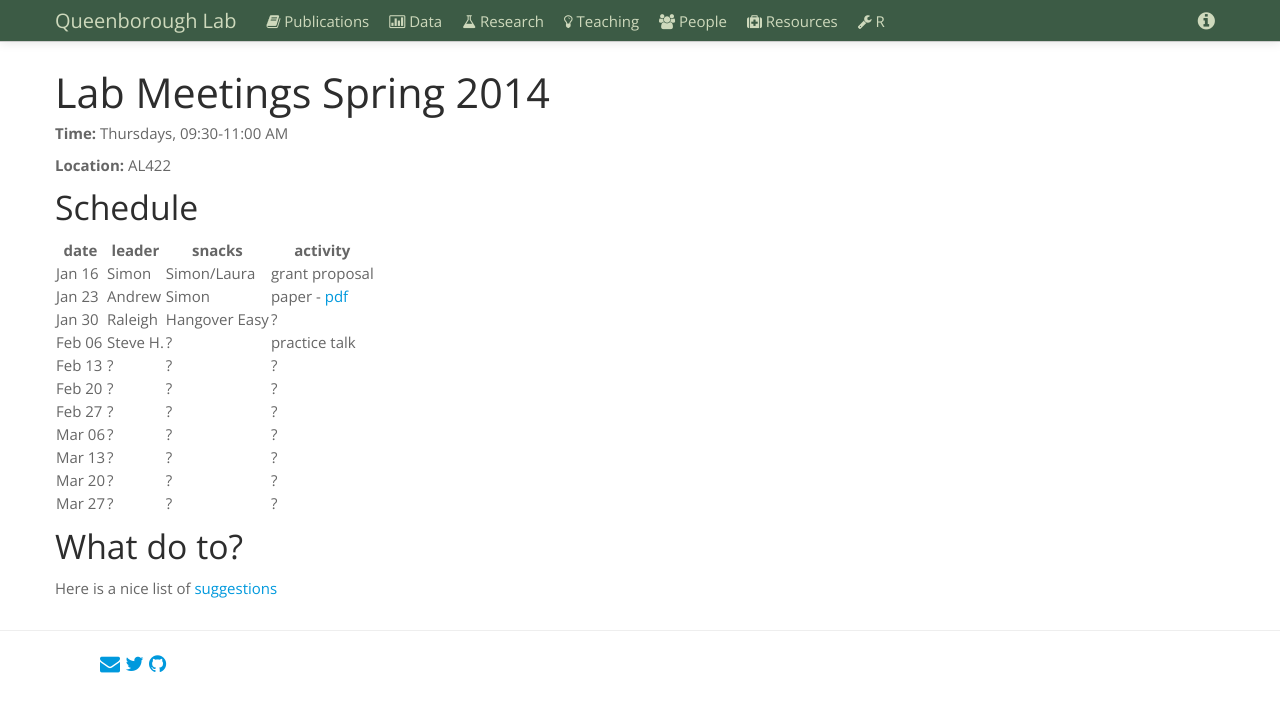
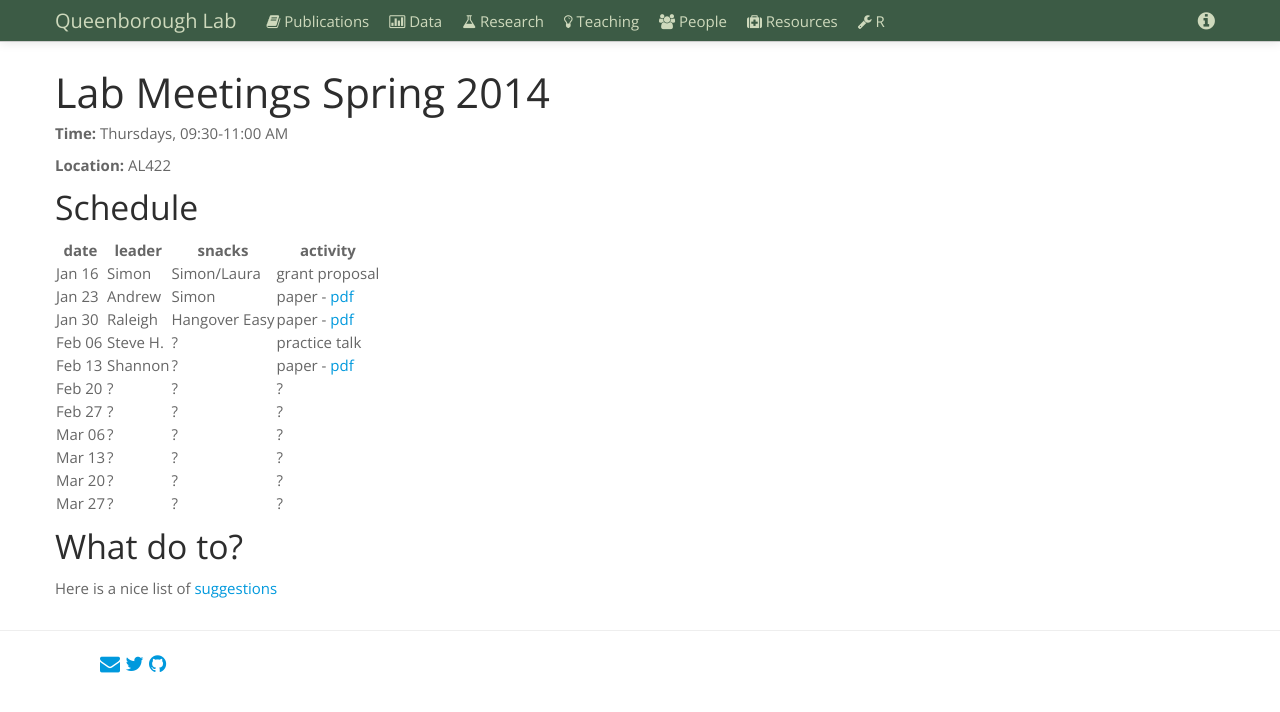
Before and after one commit to saq/saq.github.io, a Jekyll site: the page built from lab-meeting.md, in a window 1280 px wide. Shown: the top 712 px of the page. Built offline with Jekyll 4.4.1, drawn with Linux system fonts in a browser that asks for light colours.

Commit message:
new dates

```diff
--- a/lab-meeting.md
+++ b/lab-meeting.md
@@ -17,9 +17,9 @@ Lab Meetings Spring 2014
 -------- | ---------- | ---------- | -----------
 Jan 16   | Simon      | Simon/Laura| grant proposal
 Jan 23   | Andrew     | Simon      | paper - [pdf](../assets/pubs/lab-meeting/swenson2012.pdf)
-Jan 30   | Raleigh    | Hangover Easy  |     ?
+Jan 30   | Raleigh    | Hangover Easy  | paper - [pdf]()
 Feb 06   | Steve H.   |      ?     | practice talk
-Feb 13   |    ?       |      ?     |     ?
+Feb 13   | Shannon    |      ?     |  paper - [pdf]()
 Feb 20   |    ?       |      ?     |     ?
 Feb 27   |    ?       |      ?     |     ?
 Mar 06   |    ?       |      ?     |     ?
```
